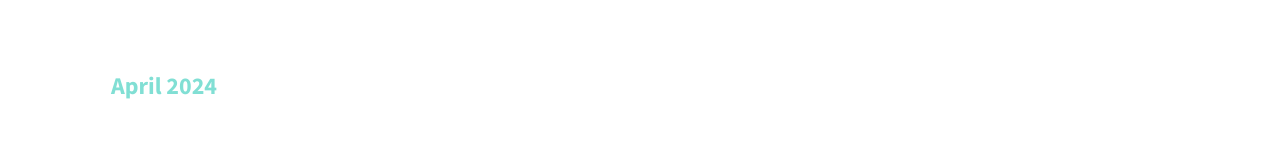
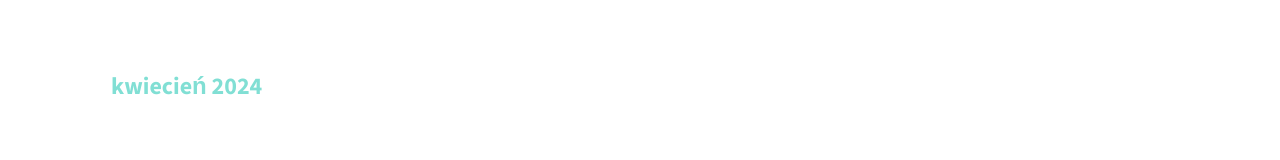
Before and after one commit to matwjablonski/aktywnemamy, a Next.js app: page /partnerzy in a window 1280 px wide. Shown: the part 340-500 px from the top of the page. Built offline with nearby package versions, Linux system fonts and the light colour scheme.

Commit message:
change default lang for date parsing on partners view

```diff
--- a/app/partnerzy/page.tsx
+++ b/app/partnerzy/page.tsx
@@ -9,7 +9,7 @@ export default function PartnersPage() {
 
   const createTitleFromDate = (date: string) => {
     const parsedDate = new Date(date);
-    const month = parsedDate.toLocaleString('default', { month: 'long' });
+    const month = parsedDate.toLocaleString('pl-PL', { month: 'long' });
     const year = parsedDate.getFullYear();
     return `${month} ${year}`;
   };
```
